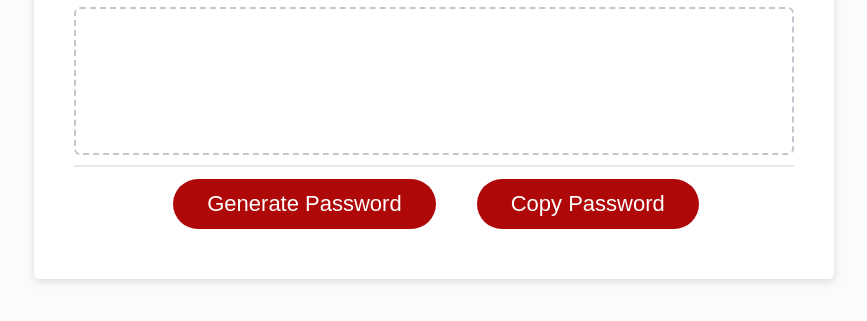
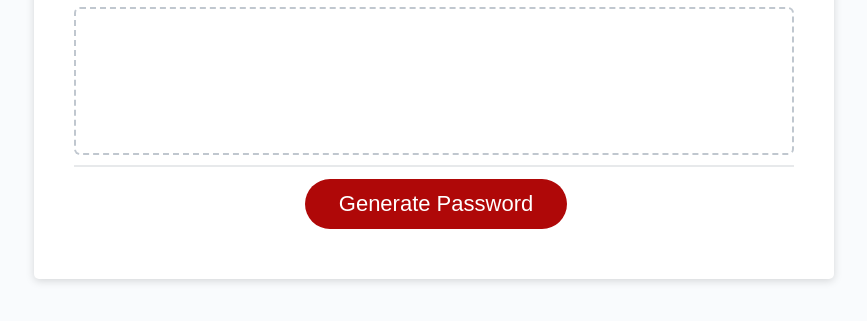
Before and after one commit to cwarmbrunn/password-generator, a plain HTML site: page index.html in a window 1280 px wide. Shown: the part 241-562 px from the top of the page, without its empty margins (206-1073 px from the left). Drawn offline with Linux system fonts and the light colour scheme.

Commit message:
edits to copy functionality - commented out until viable

```diff
--- a/Develop/script.js
+++ b/Develop/script.js
@@ -133,6 +133,8 @@ function writePassword() {
 // Add event listener to generate button
 generateBtn.addEventListener("click", writePassword);
 
+
+/* TEST  Copy Function
 // Function to copy generated password to clipboard
 
 function copy() {
@@ -153,3 +155,4 @@ function copy() {
 
   alert("Copied the password to clipboard!");
 }
+*/
--- a/index.html
+++ b/index.html
@@ -26,7 +26,8 @@
       </div>
       <div class="card-footer">
         <button id="generate" class="btn">Generate Password</button>
-        <button onclick="copy()" class="btn">Copy Password</button>
+
+        <!--<button onclick="copy()" class="btn">Copy Password</button>-->
       </div>
     </div>
   </div>
```
